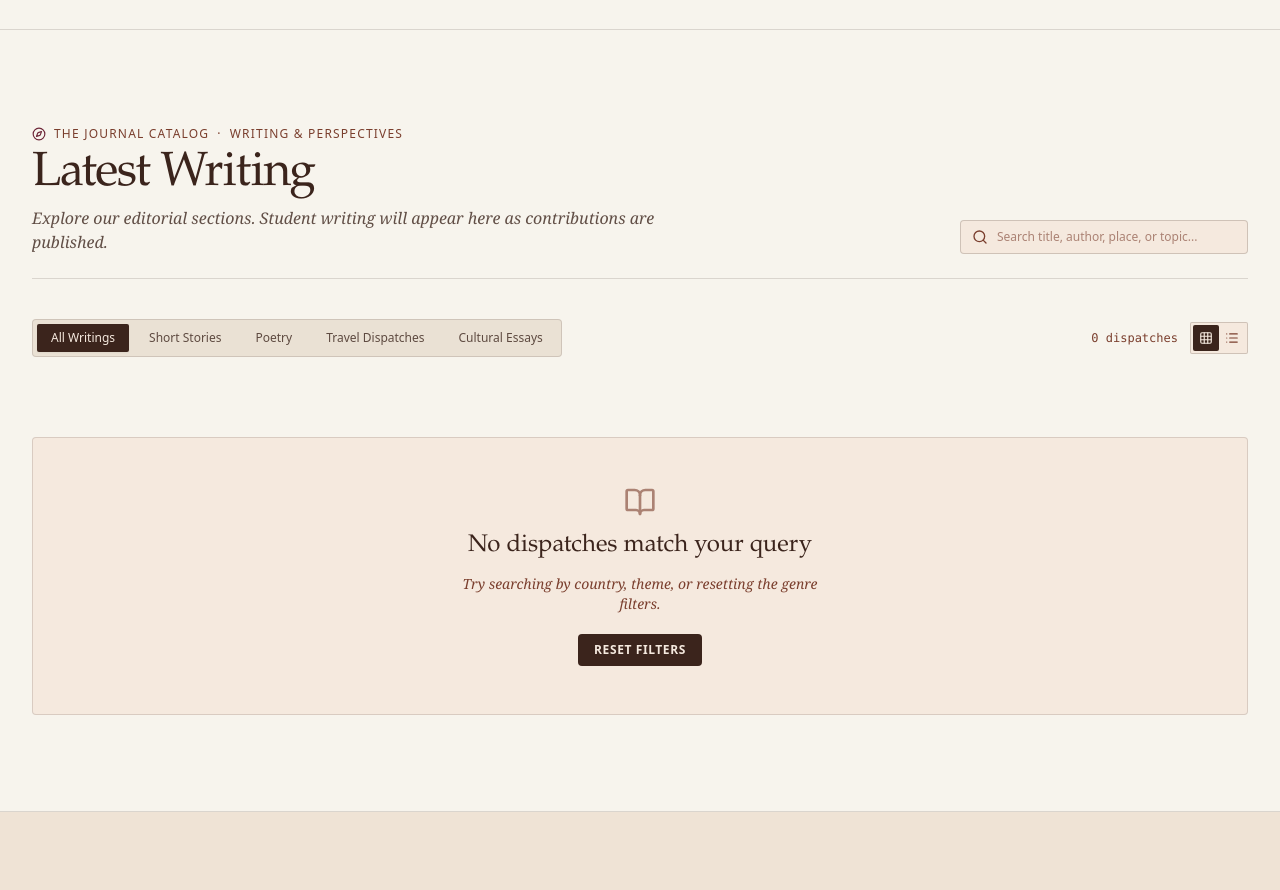
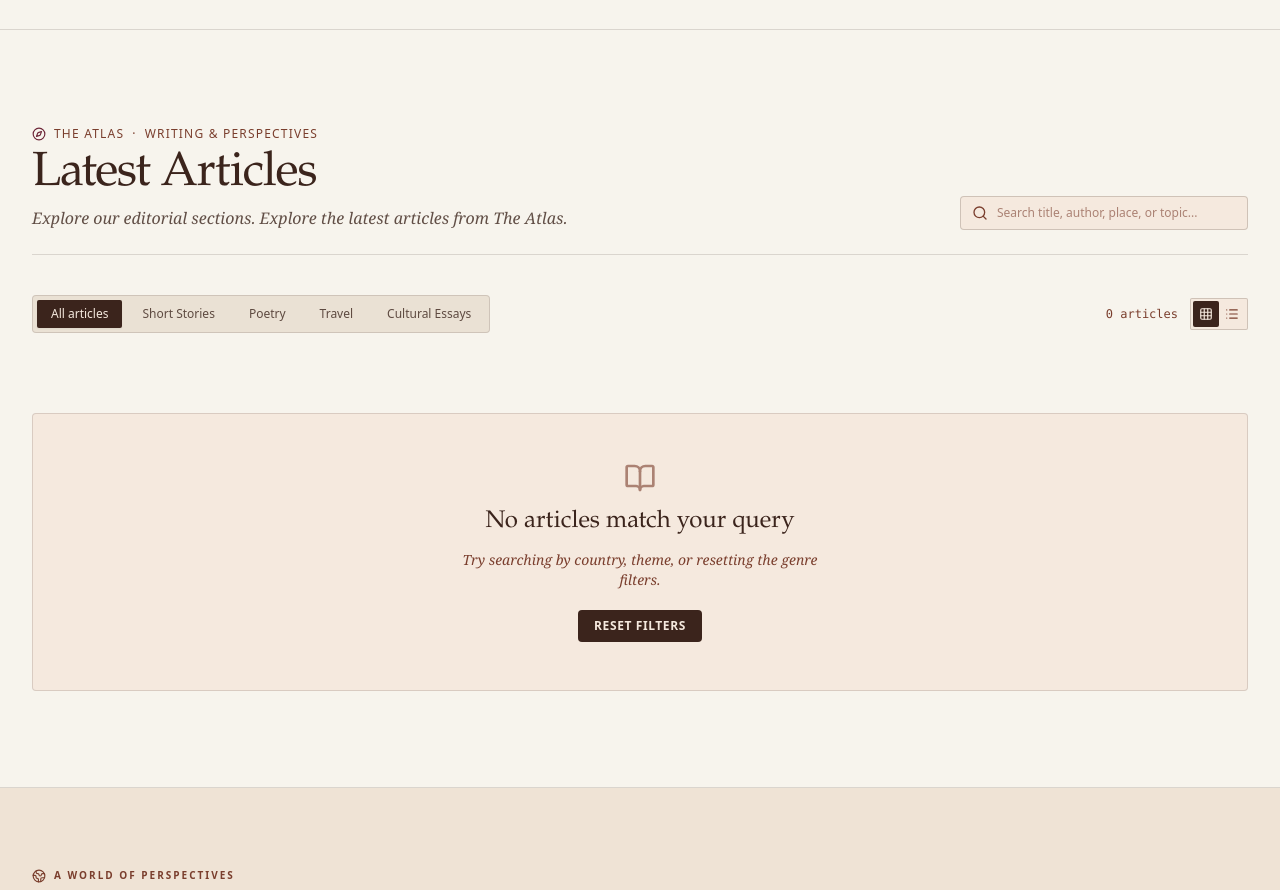
Before and after one commit to saman310808-netizen/Atlas-publication, a React (Vite) app: page / in a window 1280 px wide. Shown: the part 1040-1930 px from the top of the page. Built offline with nearby package versions, Linux system fonts and the light colour scheme.

Commit message:
Refine editorial design and simplify publication copy

```diff
--- a/src/components/DiscoverySection.tsx
+++ b/src/components/DiscoverySection.tsx
@@ -17,10 +17,10 @@ export const DiscoverySection: React.FC<DiscoverySectionProps> = ({
   const [viewMode, setViewMode] = useState<'grid' | 'index'>('grid');
 
   const categories = [
-    { id: 'all', label: 'All Writings' },
+    { id: 'all', label: 'All articles' },
     { id: 'stories', label: 'Short Stories' },
     { id: 'poetry', label: 'Poetry' },
-    { id: 'travel', label: 'Travel Dispatches' },
+    { id: 'travel', label: 'Travel' },
     { id: 'culture', label: 'Cultural Essays' },
   ];
 
@@ -50,15 +50,15 @@ export const DiscoverySection: React.FC<DiscoverySectionProps> = ({
           <div className="space-y-2">
             <div className="text-xs uppercase tracking-widest text-[#7A3E2D] font-medium flex items-center gap-2">
               <Compass className="w-3.5 h-3.5 text-[#6D2638]" />
-              <span>The Journal Catalog</span>
+              <span>The Atlas</span>
               <span aria-hidden="true">·</span>
               <span>Writing & Perspectives</span>
             </div>
             <h2 className="font-editorial text-3xl sm:text-4xl lg:text-5xl font-medium text-[#3B241C] tracking-tight">
-              Latest Writing
+              Latest Articles
             </h2>
             <p className="text-sm sm:text-base text-[#3B241C]/80 font-serif italic max-w-2xl">
-              Explore our editorial sections. Student writing will appear here as contributions are published.
+              Explore our editorial sections. Explore the latest articles from The Atlas.
             </p>
           </div>
 
@@ -108,7 +108,7 @@ export const DiscoverySection: React.FC<DiscoverySectionProps> = ({
           {/* View toggle (Grid vs Index) */}
           <div className="flex items-center gap-1 text-xs text-[#7A3E2D]">
             <span className="hidden sm:inline font-mono tabular-nums mr-2">
-              {filteredArticles.length} {filteredArticles.length === 1 ? 'dispatch' : 'dispatches'}
+              {filteredArticles.length} {filteredArticles.length === 1 ? 'article' : 'articles'}
             </span>
             <div className="flex items-center border border-[#3B241C]/20 rounded-xs bg-[#F5E9DE] p-0.5">
               <button
@@ -254,7 +254,7 @@ export const DiscoverySection: React.FC<DiscoverySectionProps> = ({
         {filteredArticles.length === 0 && (
           <div className="p-12 text-center space-y-3 bg-[#F5E9DE] border border-[#3B241C]/15 rounded-sm">
             <BookOpen className="w-8 h-8 text-[#7A3E2D] mx-auto opacity-60" />
-            <h4 className="font-editorial text-2xl text-[#3B241C]">No dispatches match your query</h4>
+            <h4 className="font-editorial text-2xl text-[#3B241C]">No articles match your query</h4>
             <p className="text-sm text-[#7A3E2D] max-w-sm mx-auto font-serif italic">
               Try searching by country, theme, or resetting the genre filters.
             </p>
```
